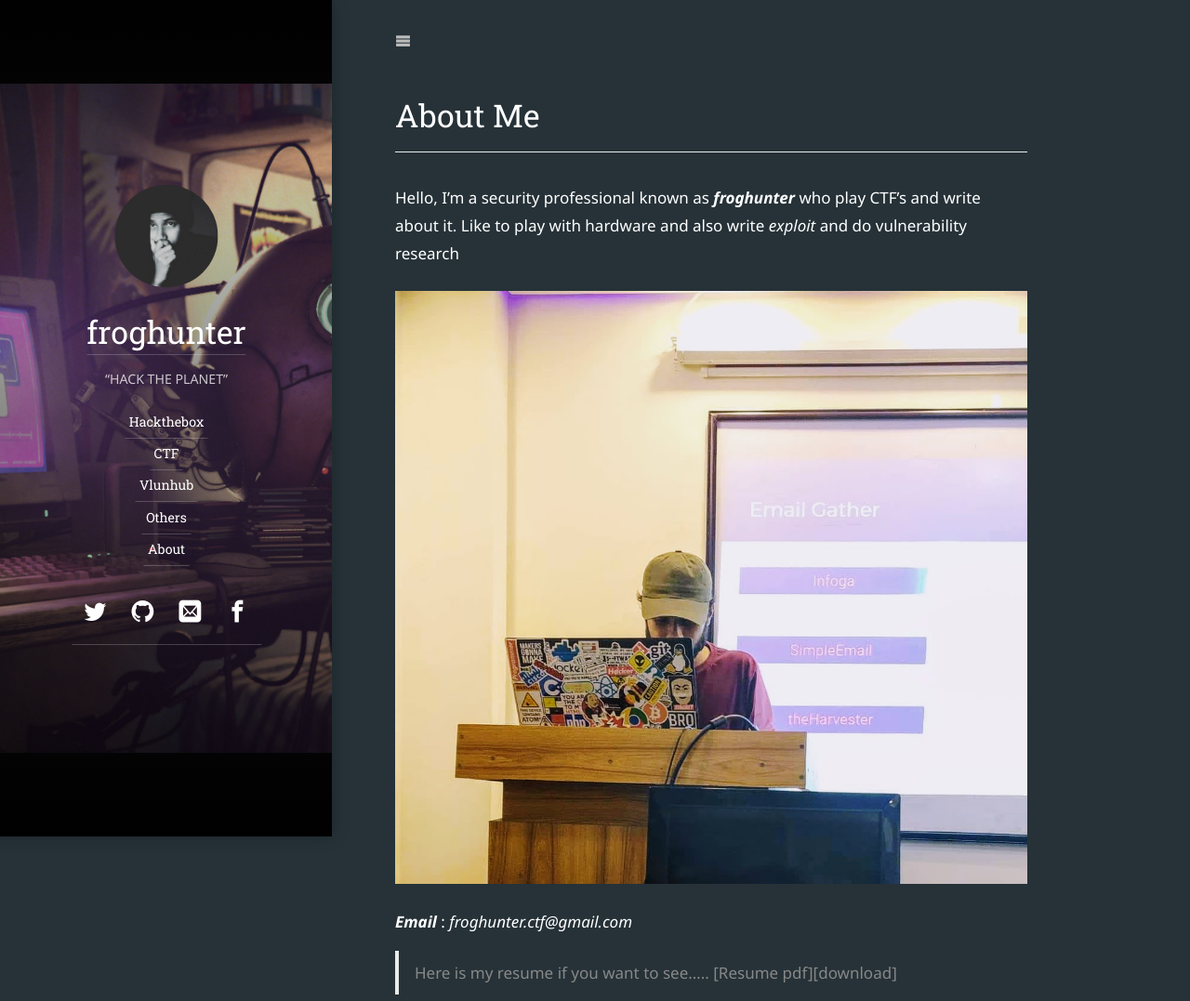
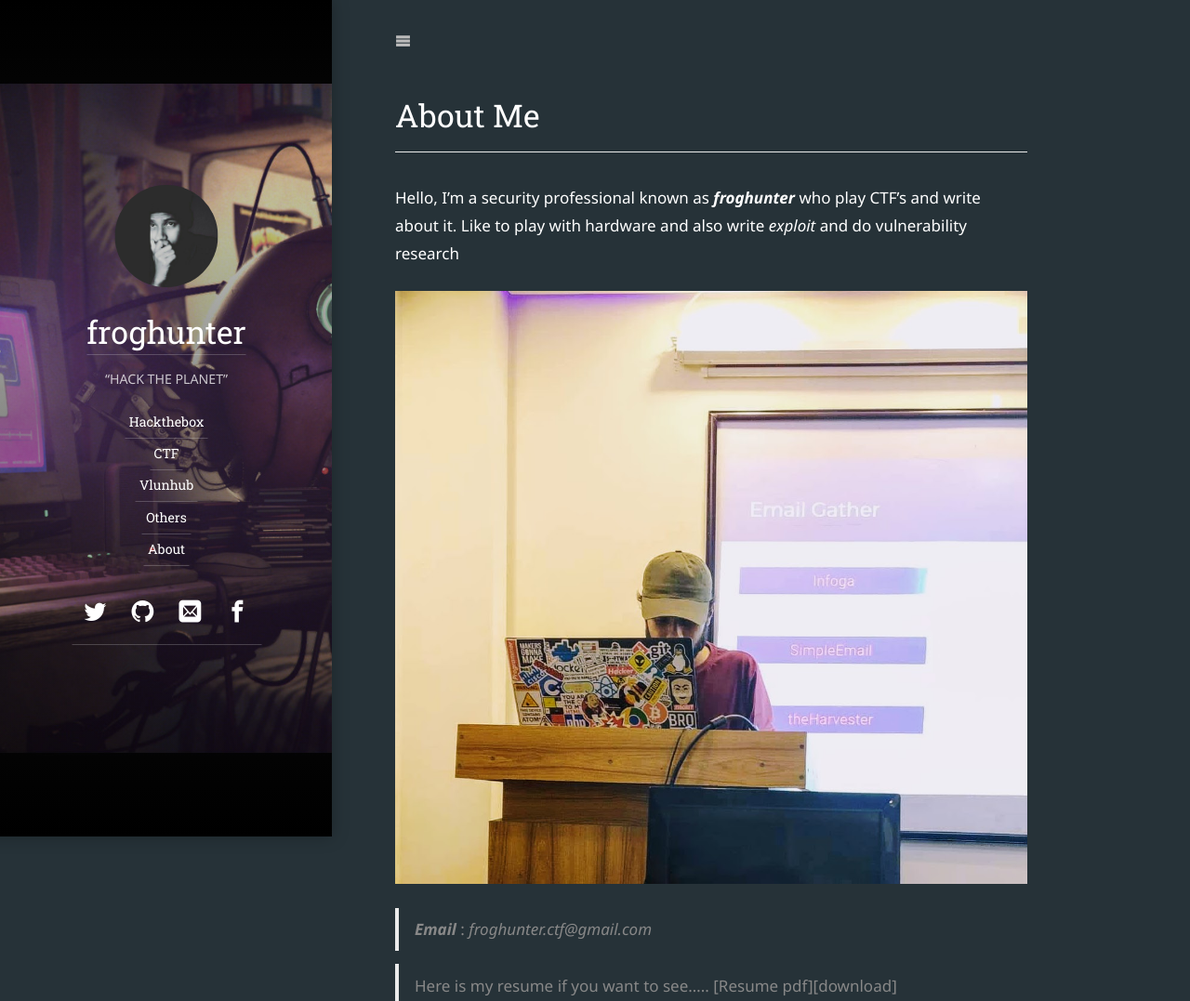
Before and after one commit to asrafulalamazad/blog-1, a Jekyll site: the page built from about.md, in a window 1280 px wide. Shown: the top 1077 px of the page at 93% size. Built offline with Jekyll 4.4.1, drawn with Linux system fonts in a browser that asks for light colours; some web fonts are replaced; our own code applies the rules of GitHub Pages for plain Markdown files; grey boxes are pictures that could not be loaded.

```diff
--- a/about.md
+++ b/about.md
@@ -12,15 +12,15 @@ Hello, I'm a security professional known as ***froghunter*** who play CTF's and
 ![Screenshot](/assets/img/about/about_img.jpeg)
 
 
-***Email*** : _froghunter.ctf@gmail.com_
+>***Email*** : _froghunter.ctf@gmail.com_
 
- > Here is my resume if you want to see.....
-    [Resume pdf][download]
+> Here is my resume if you want to see..... [Resume pdf][download]
 
-    [download]: https://dev-frog.github.io/blog/assets/Resume.pdf
+
 {:.figure}
 
 
 
 
 ![nighhawk](https://i.ibb.co/L1zjzrc/from222.png)
+[download]: https://dev-frog.github.io/blog/assets/Resume.pdf
```
